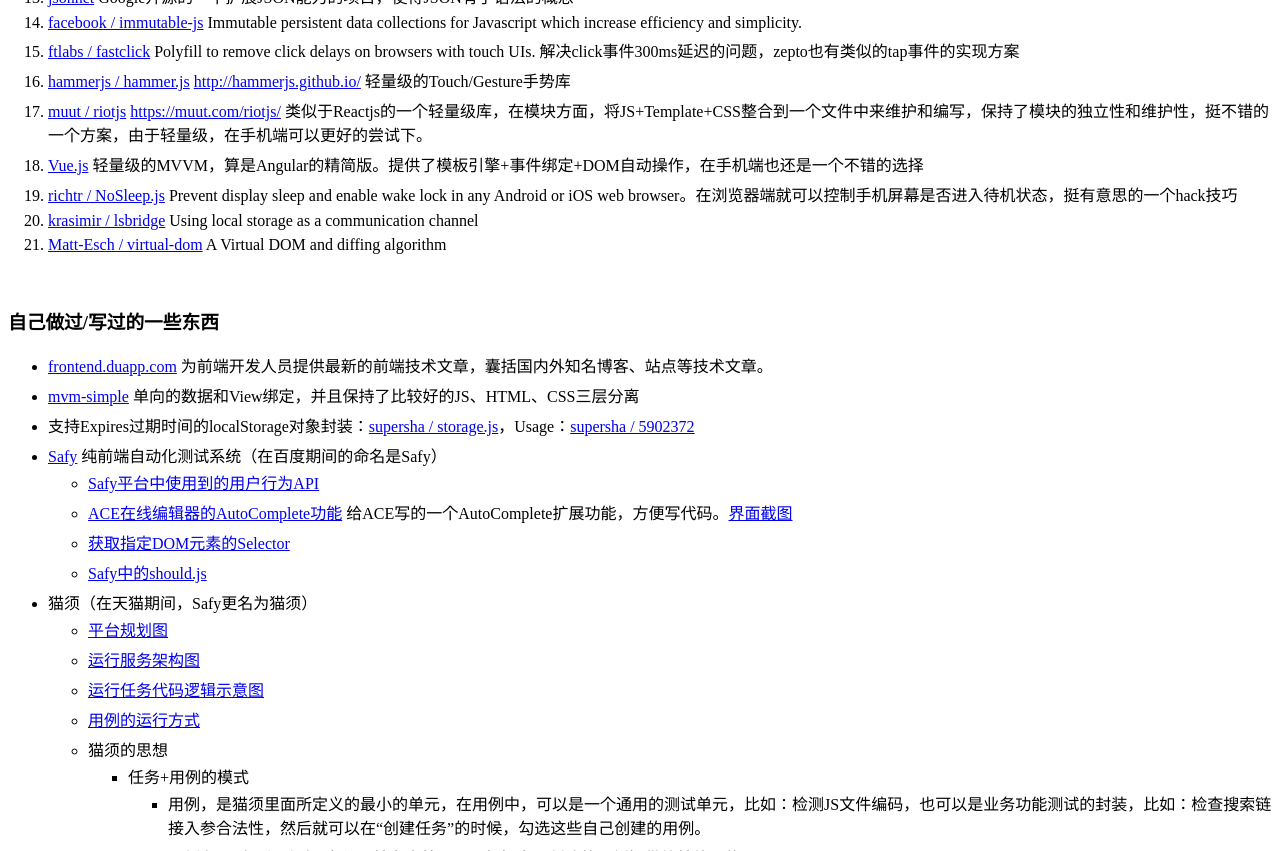
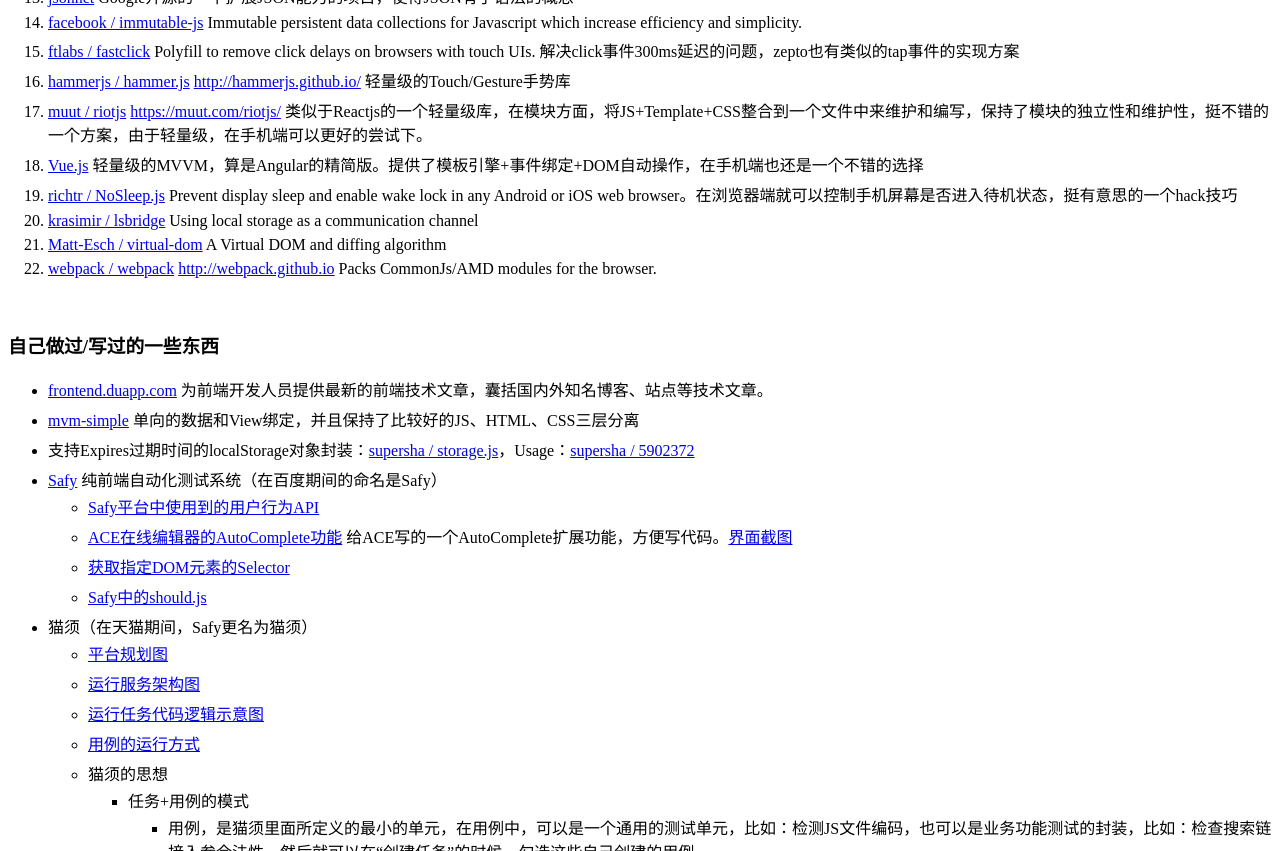
Before and after one commit to supersha/supersha.github.io, a Jekyll site: the page built from index.md, in a window 1280 px wide and 900 px high, scrolled down 3252 px, cut to the strip 0-851 px from the top of the window. Built offline with Jekyll 4.4.1, drawn with Linux system fonts in a browser that asks for light colours; part of the change alters nothing that is shown.

Commit message:
by xipeng

```diff
--- a/index.md
+++ b/index.md
@@ -103,6 +103,7 @@ tagline: 记录自己的前端生涯
 0. [richtr / NoSleep.js](https://github.com/richtr/NoSleep.js) Prevent display sleep and enable wake lock in any Android or iOS web browser。在浏览器端就可以控制手机屏幕是否进入待机状态，挺有意思的一个hack技巧
 0. [krasimir / lsbridge](https://github.com/krasimir/lsbridge) Using local storage as a communication channel
 0. [Matt-Esch / virtual-dom](https://github.com/Matt-Esch/virtual-dom) A Virtual DOM and diffing algorithm
+0. [webpack / webpack](https://github.com/webpack/webpack) [http://webpack.github.io](http://webpack.github.io) Packs CommonJs/AMD modules for the browser.
 
 <br>
 
@@ -134,3 +135,6 @@ tagline: 记录自己的前端生涯
 * [console.duapp.com](http://console.duapp.com) 用于自己在内部开发中使用，调试移动端的页面功能 [界面截图](http://bcs.duapp.com/diandiblog/QQ20130625-1.png)
 * 使用PHP做过一个Combo服务，服务端合并多个js文件并设置相关的缓存
 * 折腾了多个本地集成开发环境平台（根据不同的业务场景），前后端分离相关项目的基础建设
+
+### 书籍记录
+0. [技术领导之路](http://book.douban.com/subject/4187478/)
```
